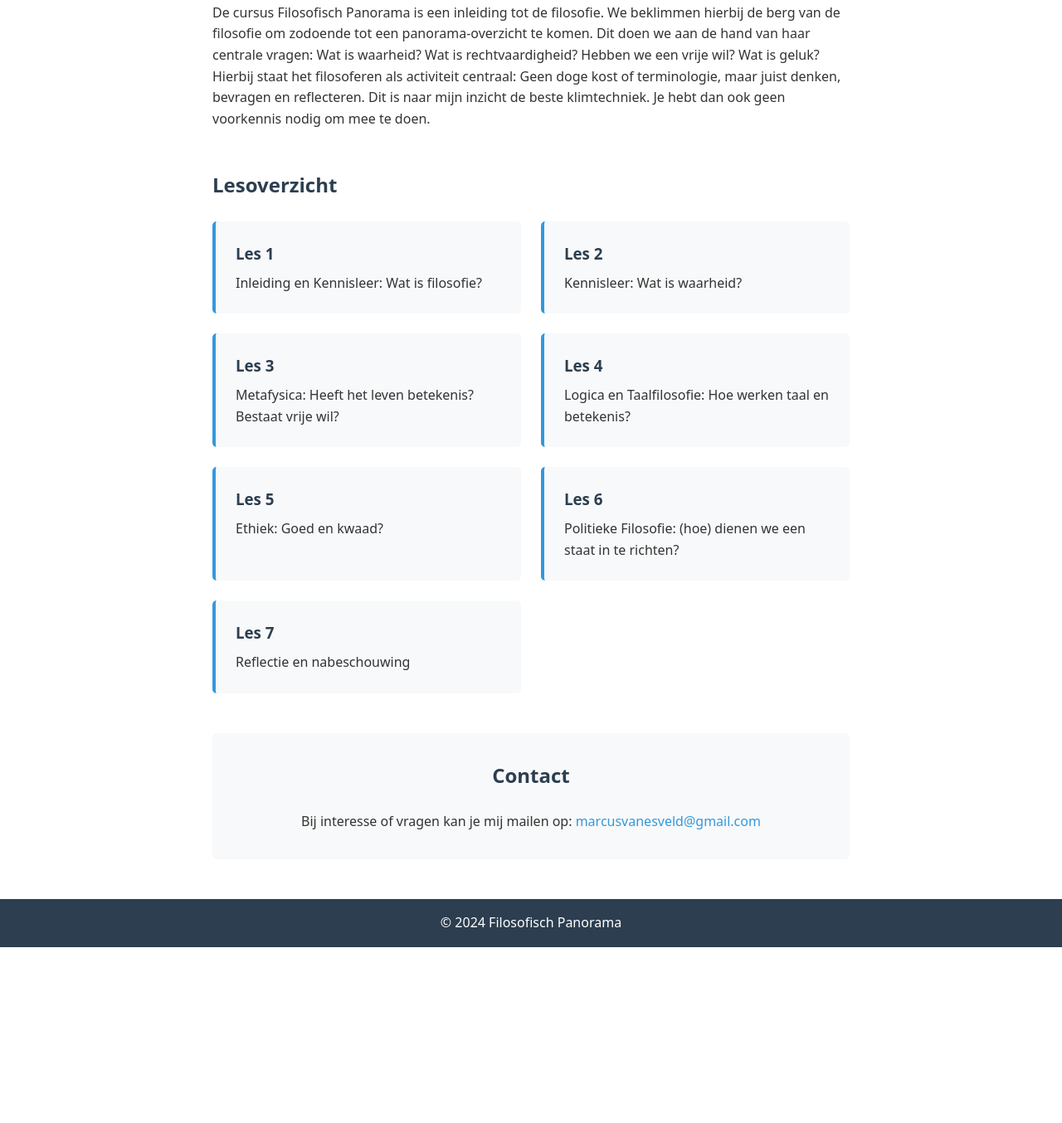
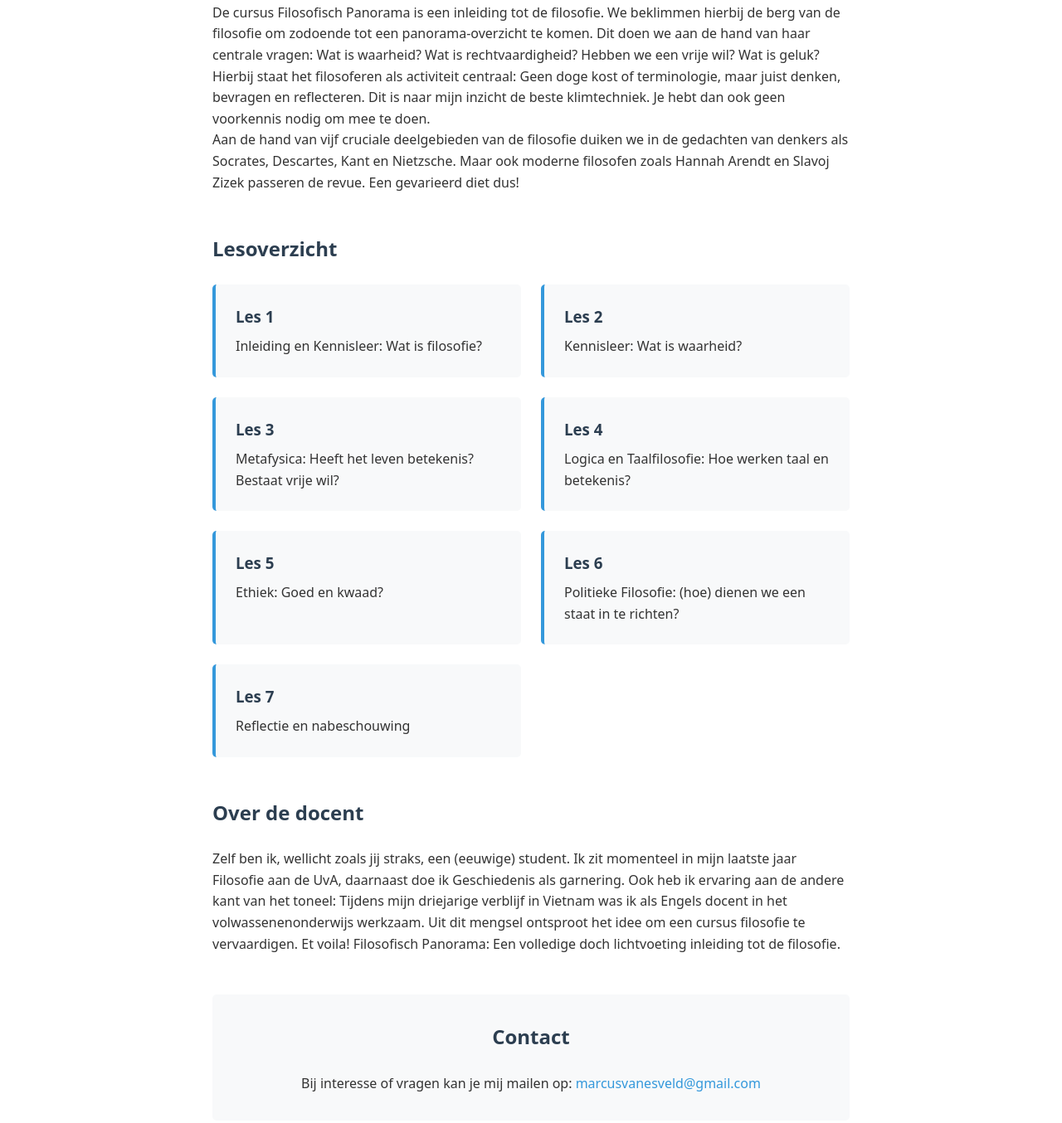
Before and after one commit to Marcuse-69/filop.nl, a plain HTML site: page index.html in a window 1280 px wide. Shown: the part 402-1756 px from the top of the page at 83% size. Before the commit the page ends 1544 px from the top, so only its background shows below. Drawn offline with Linux system fonts and the light colour scheme.

Commit message:
Add missing information from flyer

```diff
--- a/index.html
+++ b/index.html
@@ -14,6 +14,7 @@
             <ul>
                 <li><a href="#cursus">Cursus</a></li>
                 <li><a href="#lessen">Lessen</a></li>
+                <li><a href="#docent">Docent</a></li>
                 <li><a href="#contact">Contact</a></li>
             </ul>
         </nav>
@@ -33,6 +34,7 @@
             </div>
             <p>De cursus Filosofisch Panorama is een inleiding tot de filosofie. We beklimmen hierbij de berg van de filosofie om zodoende tot een panorama-overzicht te komen. Dit doen we aan de hand van haar centrale vragen: Wat is waarheid? Wat is rechtvaardigheid? Hebben we een vrije wil? Wat is geluk?</p>
             <p>Hierbij staat het filosoferen als activiteit centraal: Geen doge kost of terminologie, maar juist denken, bevragen en reflecteren. Dit is naar mijn inzicht de beste klimtechniek. Je hebt dan ook geen voorkennis nodig om mee te doen.</p>
+            <p>Aan de hand van vijf cruciale deelgebieden van de filosofie duiken we in de gedachten van denkers als Socrates, Descartes, Kant en Nietzsche. Maar ook moderne filosofen zoals Hannah Arendt en Slavoj Zizek passeren de revue. Een gevarieerd diet dus!</p>
         </section>
 
         <section id="lessen">
@@ -69,6 +71,11 @@
             </div>
         </section>
 
+        <section id="docent">
+            <h2>Over de docent</h2>
+            <p>Zelf ben ik, wellicht zoals jij straks, een (eeuwige) student. Ik zit momenteel in mijn laatste jaar Filosofie aan de UvA, daarnaast doe ik Geschiedenis als garnering. Ook heb ik ervaring aan de andere kant van het toneel: Tijdens mijn driejarige verblijf in Vietnam was ik als Engels docent in het volwassenenonderwijs werkzaam. Uit dit mengsel ontsproot het idee om een cursus filosofie te vervaardigen. Et voila! Filosofisch Panorama: Een volledige doch lichtvoeting inleiding tot de filosofie.</p>
+        </section>
+
         <section id="contact">
             <h2>Contact</h2>
             <p>Bij interesse of vragen kan je mij mailen op: <a href="mailto:marcusvanesveld@gmail.com">marcusvanesveld@gmail.com</a></p>
```
